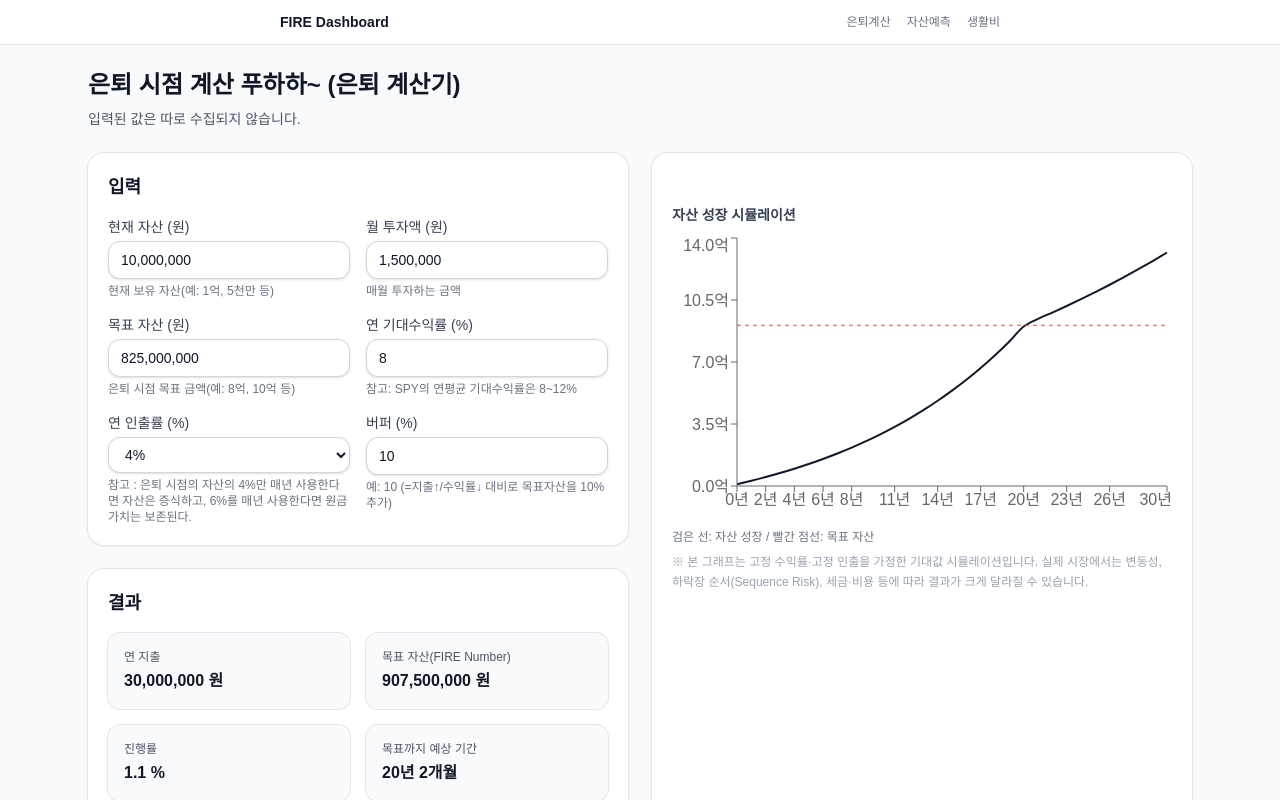
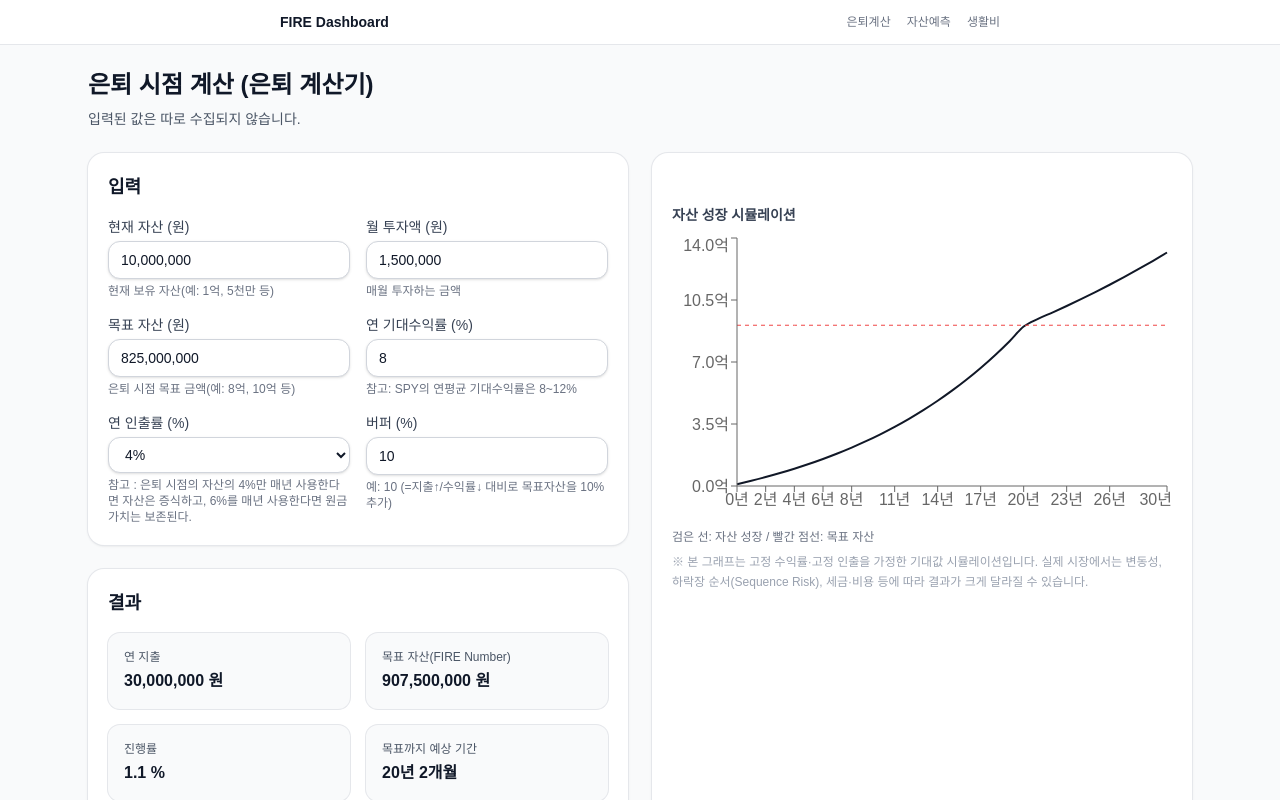
Before and after one commit to hanchan5214-chan/fire-dashboard, a Next.js app: page /retire in a window 1280 px wide. Shown: the top 800 px of the page. Built offline with nearby package versions, Linux system fonts and the light colour scheme.

Commit message:
Update page.tsx

```diff
--- a/app/retire/page.tsx
+++ b/app/retire/page.tsx
@@ -219,7 +219,7 @@ const annualSpend = useMemo(() => {
     <main className="min-h-screen bg-gray-50 text-gray-900">
       <div className="mx-auto max-w-6xl p-6">
         <header className="mb-6">
-          <h1 className="text-2xl font-bold">은퇴 시점 계산 푸하하~ (은퇴 계산기)</h1>
+          <h1 className="text-2xl font-bold">은퇴 시점 계산 (은퇴 계산기)</h1>
           <p className="mt-2 text-sm text-gray-600">
             입력된 값은 따로 수집되지 않습니다.
           </p>
```
